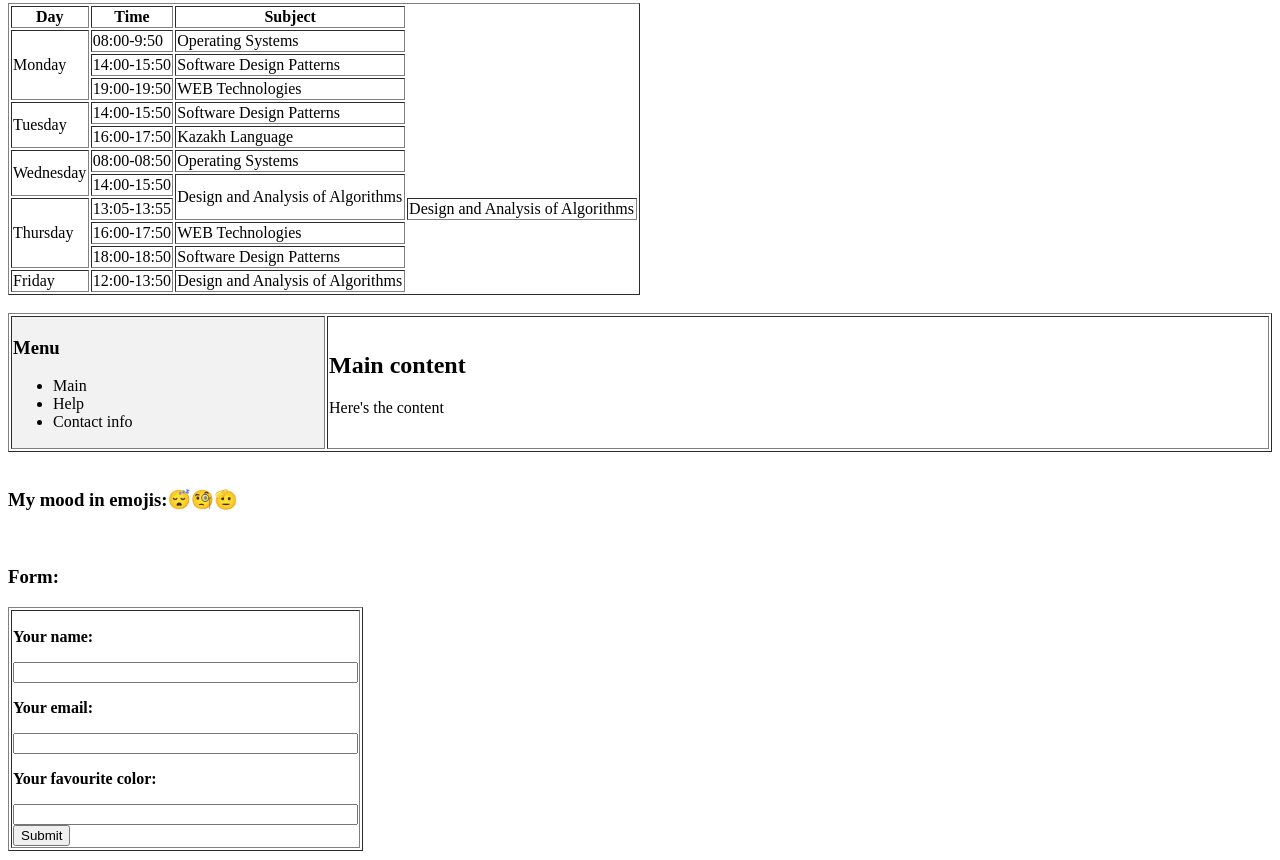
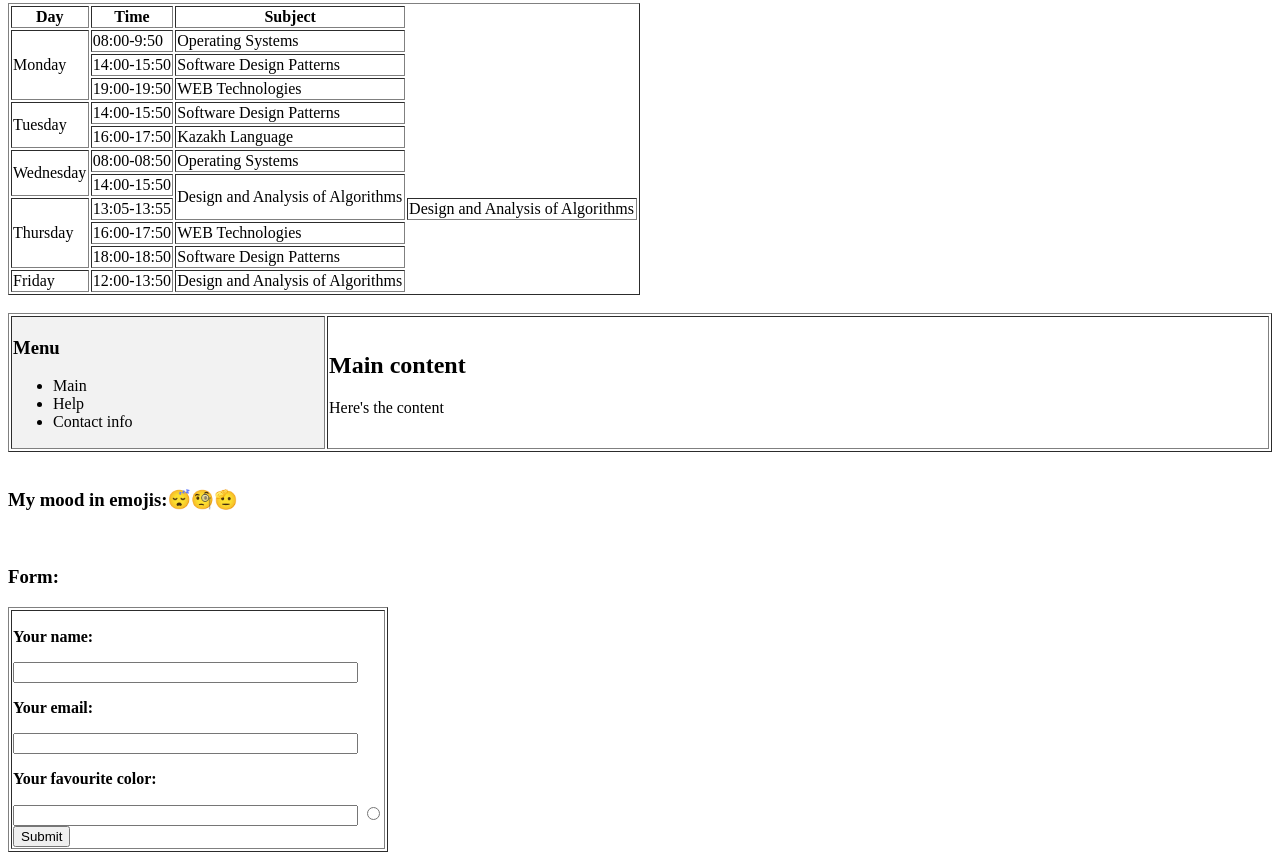
Before and after one commit to petrichorrr006/My-First-Webpage, a plain HTML site: page index.html in a window 1280 px wide. Shown: the part 738-1598 px from the top of the page. Drawn offline with Linux system fonts and the light colour scheme.

Commit message:
Update index.html

```diff
--- a/index.html
+++ b/index.html
@@ -114,6 +114,7 @@
         <input type="text" size="40">
         <p><b>Your favourite color:</b></p>
         <input type="text" size="40">
+        <input type="radio">
         <br>
         <input type="submit" value="Submit">
        </form>
```
